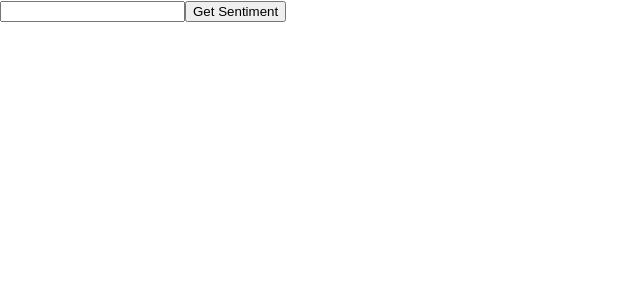
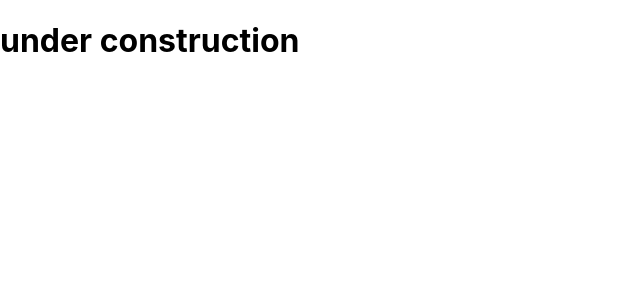
Before and after one commit to Randell-janus/textual-emotion-classifier, a Next.js app: page / in a window 1280 px wide. Shown: the top 300 px of the page, without its empty margins (0-640 px from the left). Built offline with nearby package versions, Linux system fonts and the light colour scheme.

Commit message:
disable form

```diff
--- a/pages/index.js
+++ b/pages/index.js
@@ -27,14 +27,15 @@ export default function Home() {
         <link rel="icon" href="/favicon.ico" />
       </Head>
       <div>
-        <form onSubmit={handleGetSentiment}>
+        <h1>under construction</h1>
+        {/* <form onSubmit={handleGetSentiment}>
           <input
             required
             value={text}
             onChange={(e) => setText(e.target.value)}
           />
           <button type="submit">Get Sentiment</button>
-        </form>
+        </form> */}
       </div>
     </div>
   );
```
